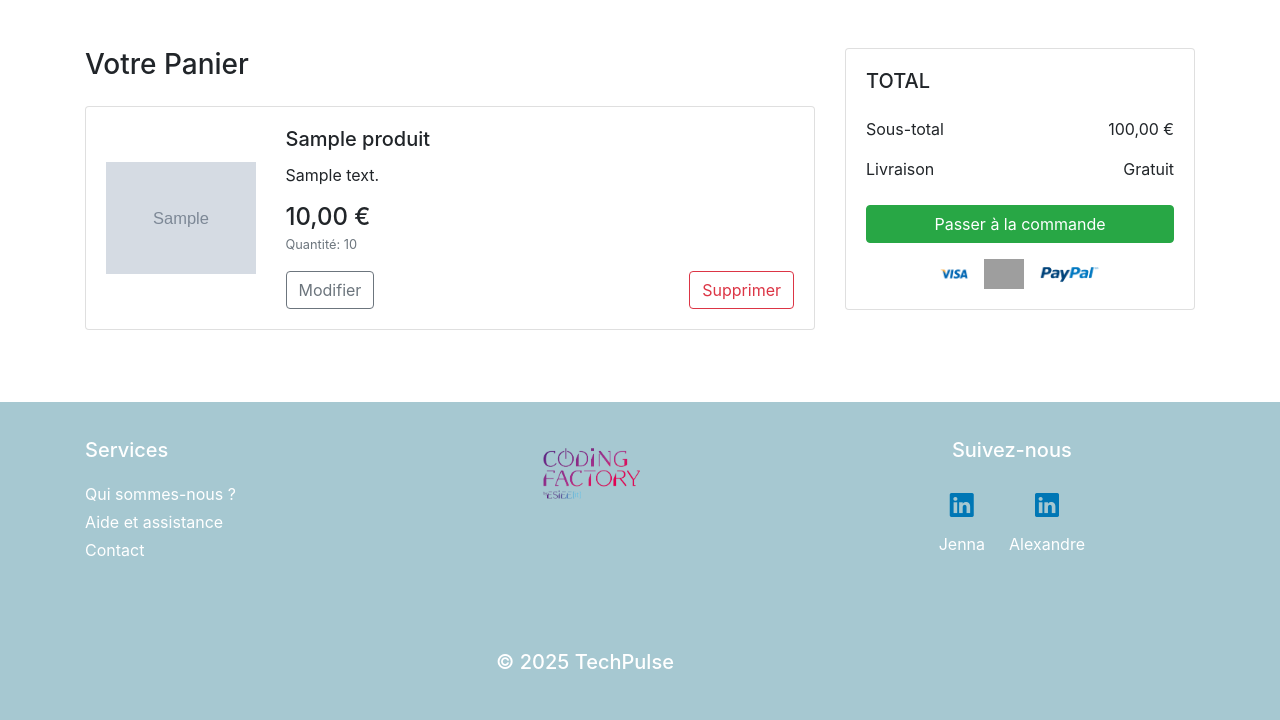
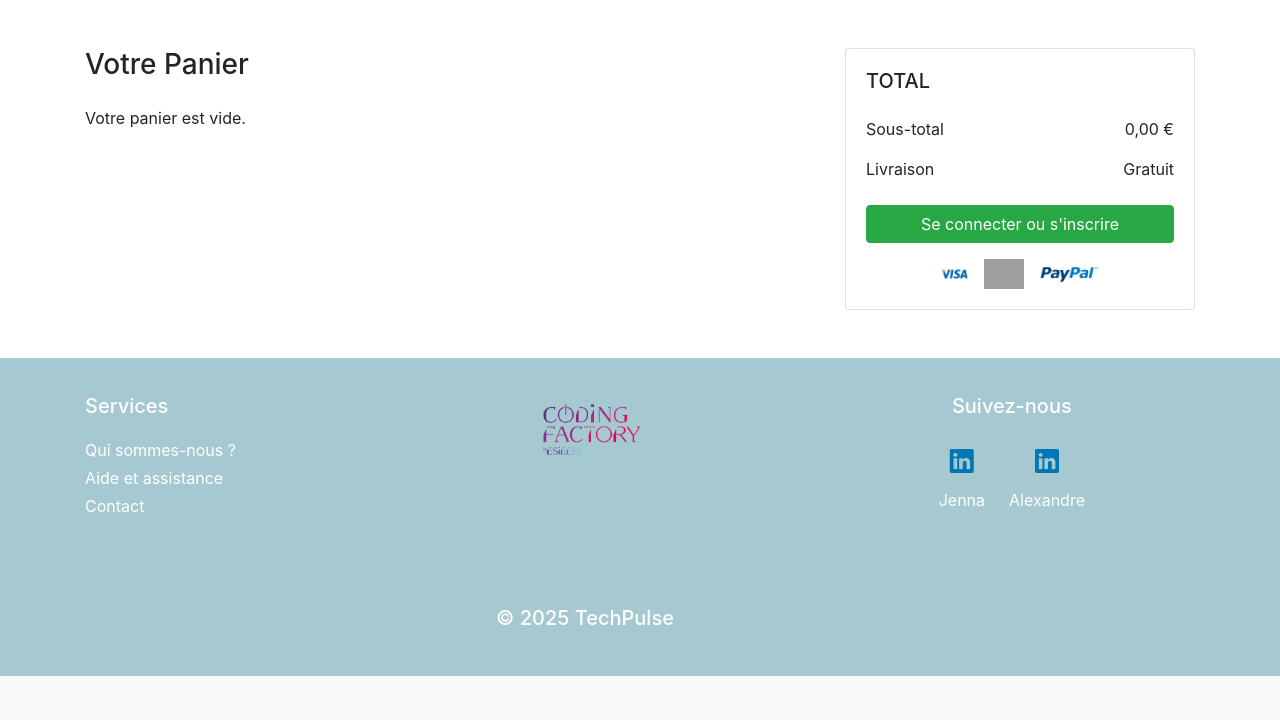
Before and after one commit to jennaram/siteEcommercePHP, a PHP site: page /cart.php in a window 1280 px wide. Shown: the part 176-896 px from the top of the page. After the commit the page ends 852 px from the top, so only its background shows below. Run offline with PHP 8.4, Linux system fonts and the light colour scheme; tables that the repository leaves empty or names only in its code hold one stand-in row (values such as "Sample post"); grey boxes marked "Sample" are stand-in pictures; some libraries are stand-ins or nearby versions; grey boxes are pictures that could not be loaded.

Commit message:
liaison-bootsttap-panier-alex

```diff
--- a/cart.php
+++ b/cart.php
@@ -2,14 +2,48 @@
 // Inclure le fichier de connexion à la base de données
 include 'db.php';
 
+// Démarrer la session pour gérer le panier
+session_start();
+
 // Récupérer la connexion à la base de données
 $pdo = getDBConnection();
 
-// Supposons que l'ID de l'utilisateur soit stocké dans la session
-// Remplace cette valeur par l'ID réel de l'utilisateur
-$id_utilisateur = 1; // Utilisateur de test (à remplacer par l'ID de l'utilisateur connecté)
+// Si l'utilisateur est connecté, on récupère son ID
+$id_utilisateur = isset($_SESSION['id_utilisateur']) ? $_SESSION['id_utilisateur'] : null;
 
-// Requête SQL pour récupérer les produits du panier
+// Si l'utilisateur n'est pas connecté, on gère le panier via la session
+if (!$id_utilisateur) {
+    // Si le panier n'existe pas encore, on le crée
+    if (!isset($_SESSION['panier'])) {
+        $_SESSION['panier'] = [];
+    }
+
+    // Ajouter un produit au panier (exemple)
+    if (isset($_POST['ajouter_au_panier'])) {
+        $id_produit = $_POST['id_produit'];
+        $quantite = $_POST['quantite'];
+
+        // Si le produit existe déjà dans le panier, on met à jour la quantité
+        if (isset($_SESSION['panier'][$id_produit])) {
+            $_SESSION['panier'][$id_produit]['quantite'] += $quantite;
+        } else {
+            $_SESSION['panier'][$id_produit] = [
+                'id' => $id_produit,
+                'quantite' => $quantite
+            ];
+        }
+    }
+
+    // Pour la suppression d'un produit du panier
+    if (isset($_GET['supprimer'])) {
+        $id_produit = $_GET['supprimer'];
+        unset($_SESSION['panier'][$id_produit]);
+    }
+}
+
+// Si l'utilisateur est connecté, on récupère son panier depuis la base de données
+if ($id_utilisateur) {
+    // Requête SQL pour récupérer les produits du panier de l'utilisateur
     $sql = "SELECT p.id_produits, p.nom, p.prix, dp.quantite, p.description, p.images
             FROM details_panier dp
             JOIN produits p ON dp.id_produits = p.id_produits
@@ -17,10 +51,11 @@ $sql = "SELECT p.id_produits, p.nom, p.prix, dp.quantite, p.description, p.image
     $stmt = $pdo->prepare($sql);
     $stmt->execute([':id_utilisateur' => $id_utilisateur]);
 
-// Récupérer les résultats
+    // Récupérer les produits du panier
     $panier = $stmt->fetchAll(PDO::FETCH_ASSOC);
+}
 ?>
-<?php include 'header.php'; ?> <!-- Inclure l'entête -->
+<?php include 'header.php'; ?>
 
 <!DOCTYPE html>
 <html lang="fr" data-bs-theme="light">
@@ -40,8 +75,8 @@ $panier = $stmt->fetchAll(PDO::FETCH_ASSOC);
                 <h1 class="h3 mb-4">Votre Panier</h1>
 
                 <!-- Affichage des produits dans le panier -->
-                <?php if (count($panier) > 0): ?>
-                    <?php foreach ($panier as $produit): ?>
+                <?php if (isset($_SESSION['panier']) && count($_SESSION['panier']) > 0): ?>
+                    <?php foreach ($_SESSION['panier'] as $id_produit => $produit): ?>
                         <div class="card mb-4">
                             <div class="card-body">
                                 <div class="row align-items-center">
@@ -54,8 +89,7 @@ $panier = $stmt->fetchAll(PDO::FETCH_ASSOC);
                                         <p class="h4 mb-0"><?= number_format($produit['prix'], 2, ',', ' ') ?> €</p>
                                         <small class="text-muted">Quantité: <?= $produit['quantite'] ?></small>
                                         <div class="d-flex justify-content-between mt-3">
-                                            <a href="#" class="btn btn-outline-secondary">Modifier</a>
-                                            <a href="#" class="btn btn-outline-danger">Supprimer</a>
+                                            <a href="panier.php?supprimer=<?= $id_produit ?>" class="btn btn-outline-danger">Supprimer</a>
                                         </div>
                                     </div>
                                 </div>
@@ -77,7 +111,8 @@ $panier = $stmt->fetchAll(PDO::FETCH_ASSOC);
                             <span>
                                 <?php
                                 $total = 0;
-                                foreach ($panier as $produit) {
+                                foreach ($_SESSION['panier'] as $id_produit => $produit) {
+                                    // Logique pour récupérer les prix dans le panier
                                     $total += $produit['prix'] * $produit['quantite'];
                                 }
                                 echo number_format($total, 2, ',', ' ') . " €";
@@ -88,7 +123,12 @@ $panier = $stmt->fetchAll(PDO::FETCH_ASSOC);
                             <span>Livraison</span>
                             <span>Gratuit</span>
                         </div>
+                        <!-- Si l'utilisateur n'est pas connecté, il doit se connecter -->
+                        <?php if (!$id_utilisateur): ?>
+                            <a href="connexion.php" class="btn btn-success w-100 mb-3">Se connecter ou s'inscrire</a>
+                        <?php else: ?>
                             <button class="btn btn-success w-100 mb-3">Passer à la commande</button>
+                        <?php endif; ?>
                         <div class="text-center payment-icons">
                             <img src="images/visa.png" alt="Visa" style="height: 30px; margin: 0 5px;">
                             <img src="images/mastercard.png" alt="Mastercard" style="height: 30px; margin: 0 5px;">
@@ -101,7 +141,7 @@ $panier = $stmt->fetchAll(PDO::FETCH_ASSOC);
     </div>
 
     <!-- Footer -->
-    <?php include 'footer.php'; ?> <!-- Inclure le pied de page -->
+    <?php include 'footer.php'; ?>
 
     <script src="https://cdn.jsdelivr.net/npm/bootstrap@5.3.0/dist/js/bootstrap.bundle.min.js"></script>
 
--- a/laptop.php
+++ b/laptop.php
@@ -187,7 +187,12 @@ $ordinateurs = $stmt->fetchAll(PDO::FETCH_ASSOC);
                                 <h5 class="card-title"><?= htmlspecialchars($ordinateur['nom']) ?></h5>
                                 <p class="card-text"><?= htmlspecialchars($ordinateur['description']) ?></p>
                                 <p class="card-text"><strong>Prix :</strong> <?= number_format($ordinateur['prix'], 2, ',', ' ') ?> €</p>
+
+                                <!-- Bouton Voir le produit -->
                                 <a href="produit.php?id=<?= htmlspecialchars($ordinateur['id_produits']) ?>" class="btn btn-primary">Voir le produit</a>
+
+                                <!-- Bouton Ajouter au panier -->
+                                <a href="ajouter_panier.php?id=<?= htmlspecialchars($ordinateur['id_produits']) ?>" class="btn btn-success ms-2">Ajouter au panier</a>
                             </div>
                         </div>
                     </div>
```
Also changed, not shown: ajouter_panier.php (added, +60 -0 lines), smartphones.php (+4 -4 lines). Lines whose indentation alone changed are shown as unchanged.
